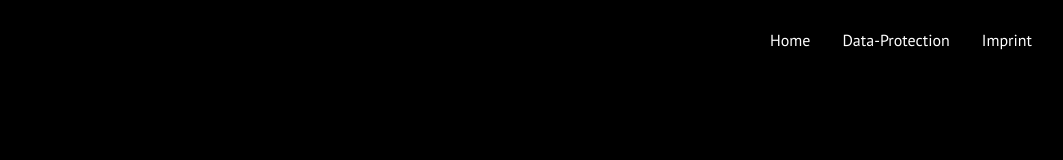
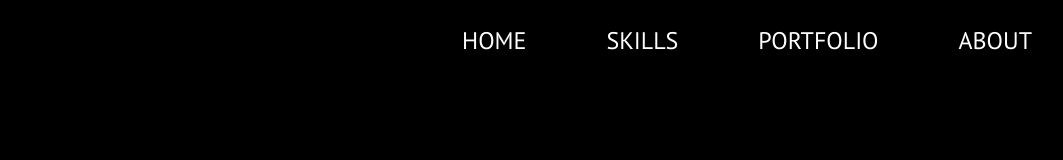
Before and after one commit to JohnTwiiX/johnfieweger.de, an Angular app: page / in a window 1280 px wide. Shown: the top 160 px of the page, without its empty margins (128-1191 px from the left). Built offline with nearby package versions, Linux system fonts and the light colour scheme.

Commit message:
designed menu

```diff
--- a/src/app/menu/menu.component.html
+++ b/src/app/menu/menu.component.html
@@ -1,9 +1,12 @@
 <header [class.headerDark]="darkMode">
     <div [class.darkLinks]="darkMode">
-        <a routerLink="/">Home</a>
-        <a routerLink="/data-protection">Data-Protection</a>
+        <a routerLink="/">HOME</a>
+        <a href="#">SKILLS</a>
+        <a href="#">PORTFOLIO</a>
+        <a href="#">ABOUT</a>
+        <!-- <a routerLink="/data-protection">Data-Protection</a> -->
         <!-- <a href="#">Curriculum</a> -->
         <!-- <a href="#">Projects</a> -->
-        <a routerLink="/imprint">Imprint</a>
+        <!-- <a routerLink="/imprint">Imprint</a> -->
     </div>
 </header>
--- a/src/app/menu/menu.component.scss
+++ b/src/app/menu/menu.component.scss
@@ -12,10 +12,11 @@ header {
     a {
         color: white;
         text-decoration: none;
-        margin-left: 32px;
+        margin-left: 5rem;
         font-weight: 500;
+        font-size: 1.5rem;
         &:hover {
-            color: rgba($color: #ffffff, $alpha: 0.8);
+            color: #2dfcd8;
         }
     }
 }
```
